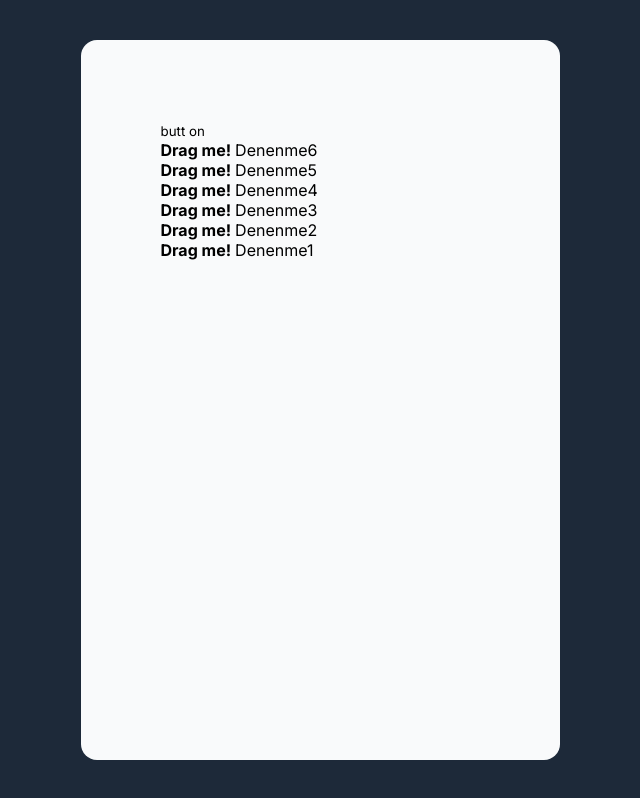
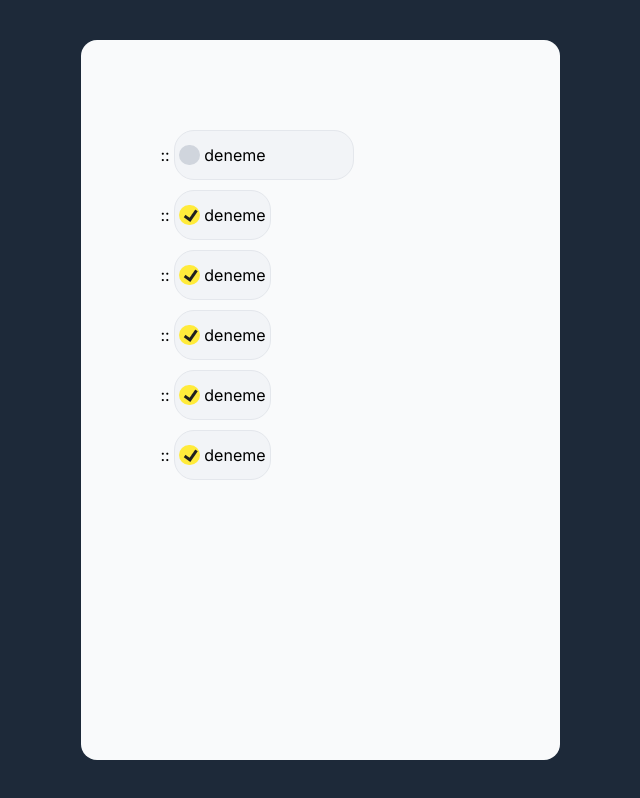
Before and after one commit to 90pixel/todo-ts, a Next.js app: page / in a window 1280 px wide. Shown: the whole page, without its empty margins (320-960 px from the left). Built offline with nearby package versions, Linux system fonts and the light colour scheme.

Commit message:
dosya düzenlemesi ve tasarımda değişiklikler

```diff
--- a/components/DndComponent/SortableItem.tsx
+++ b/components/DndComponent/SortableItem.tsx
@@ -20,6 +20,8 @@ const SortableItem: FC<SortableItemProps> = ({
     transform: CSS.Transform.toString(transform),
     transition,
     display: 'flex',
+    alignItems: 'center',
+    margin: '10px 0',
   };
 
   return (
--- /dev/null
+++ b/data/DndItems.tsx
@@ -0,0 +1,81 @@
+import { TodoItem } from 'components';
+import { useState } from 'react';
+const DndItems = () => {
+  const [done, setDone] = useState<boolean>(false);
+  const items = [
+    {
+      id: '1',
+      item: (
+        <TodoItem
+          todo={'deneme'}
+          done={done}
+          setDone={() => setDone((p) => !p)}
+          description={'deneme açıklaması'}
+        />
+      ),
+    },
+    {
+      id: '2',
+      item: (
+        <TodoItem
+          todo={'deneme'}
+          done={true}
+          setDone={(e) => {
+            console.log(e);
+          }}
+        />
+      ),
+    },
+    {
+      id: '3',
+      item: (
+        <TodoItem
+          todo={'deneme'}
+          done={true}
+          setDone={(e) => {
+            console.log(e);
+          }}
+        />
+      ),
+    },
+    {
+      id: '4',
+      item: (
+        <TodoItem
+          todo={'deneme'}
+          done={true}
+          setDone={(e) => {
+            console.log(e);
+          }}
+        />
+      ),
+    },
+    {
+      id: '5',
+      item: (
+        <TodoItem
+          todo={'deneme'}
+          done={true}
+          setDone={(e) => {
+            console.log(e);
+          }}
+        />
+      ),
+    },
+    {
+      id: '6',
+      item: (
+        <TodoItem
+          todo={'deneme'}
+          done={true}
+          setDone={(e) => {
+            console.log(e);
+          }}
+        />
+      ),
+    },
+  ];
+  return items;
+};
+
+export default DndItems;
--- /dev/null
+++ b/data/index.tsx
@@ -0,0 +1 @@
+export { default as DndItems } from './DndItems';
--- a/pages/index.tsx
+++ b/pages/index.tsx
@@ -1,32 +1,14 @@
 import type { NextPage } from 'next';
-import { styled } from 'stitches.config';
 import { DndComponent } from 'components';
+import { DndItems } from 'data';
 
 const Home: NextPage = () => {
-  const items = [
-    { id: '1', item: 'Denenme6' },
-    { id: '2', item: 'Denenme5' },
-    { id: '3', item: 'Denenme4' },
-    { id: '4', item: 'Denenme3' },
-    { id: '5', item: 'Denenme2' },
-    { id: '6', item: 'Denenme1' },
-  ];
-
+  const items = DndItems();
   return (
     <div>
-      <CustomButton>butt on</CustomButton>
-      <DndComponent
-        data={items}
-        onDragEnd={(e) => console.log(e)}
-        customDragIcon={<strong>Drag me!</strong>}
-      />
+      <DndComponent data={items} onDragEnd={(e) => console.log(e)} />
     </div>
   );
 };
 
 export default Home;
-
-const CustomButton = styled('button', {
-  background: '$gray800',
-  radius: 4,
-});
```
